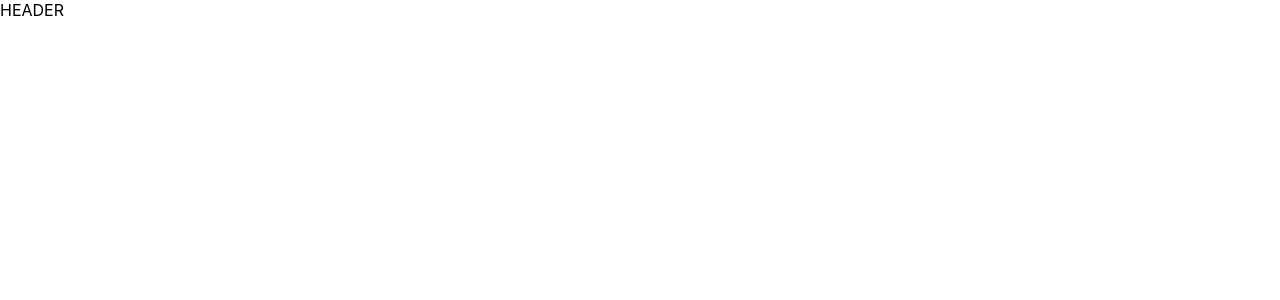
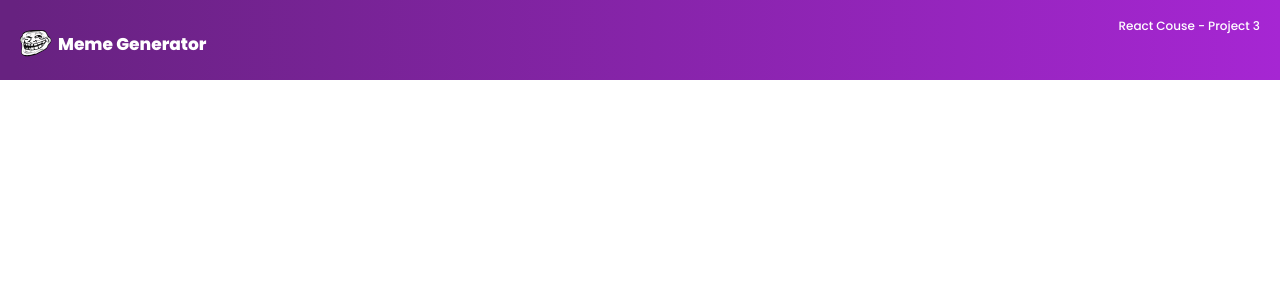
Before and after one commit to eugenia1984/scrimba-proyect3, a React (Create React App) app: page / in a window 1280 px wide. Shown: the top 300 px of the page. Built offline with nearby package versions, Linux system fonts and the light colour scheme.

Commit message:
agrego el header

```diff
--- a/src/components/header/Header.jsx
+++ b/src/components/header/Header.jsx
@@ -1,6 +1,16 @@
+import "./HeaderStyles.css";
+import logo from "../../assets/troll-face.svg";
+import Logo from "./Logo";
+import Title from "./Title";
+import SubTitle from "./SubTitle";
+
 function Header() {
   return (
-    <header>HEADER</header>
+    <header>
+      <Logo logo={logo}/>
+      <Title headline="Meme Generator"/>
+      <SubTitle text="React Couse - Project 3"/>
+    </header>
   );
 }
 
--- /dev/null
+++ b/src/components/header/HeaderStyles.css
@@ -0,0 +1,53 @@
+@import url('https://fonts.googleapis.com/css2?family=Poppins:ital,wght@0,100;0,200;0,300;0,400;0,500;0,800;1,600&display=swap');
+
+header {
+  position: absolute;
+  width: 100%;
+  height: 80px;
+  left: 0px;
+  top: 0px;
+  background: linear-gradient(90deg, #672280 1.18%, #A626D3 100%);
+  color: white;
+  font-family: 'Poppins', sans-serif;
+}
+
+.troll-face {
+  position: absolute;
+  width: 32px;
+  height: 27px;
+  left: 20px;
+  top: 30px;
+}
+
+.title {
+  position: absolute;
+  width: 150px;
+  height: 40px;
+  left: 58px;
+  top: 21px;
+}
+
+.title h1 {
+  font-style: normal;
+  font-weight: 700;
+  font-size: 17px;
+  line-height: 24px;
+  color: #FFFFFF;
+}
+
+.sub-title {
+  position: absolute;
+  width: 189px;
+  height: 43px;
+  right: 20px;
+  top: 8px
+}
+
+.sub-title h2 {
+  font-style: normal;
+  font-weight: 500;
+  font-size: 12px;
+  line-height: 15px;
+  text-align: right;
+  color: #FFFFFF;
+}
--- /dev/null
+++ b/src/components/header/Logo.jsx
@@ -0,0 +1,12 @@
+function Logo({ logo}) {
+  return (
+    <div>
+      <img
+        src={logo}
+        alt="logo con una cara"
+        className="troll-face"/>
+    </div>
+  );
+}
+
+export default Logo;
--- /dev/null
+++ b/src/components/header/SubTitle.jsx
@@ -0,0 +1,10 @@
+function SubTitle( { text } ) {
+  return (
+    <div
+      className="sub-title">
+      <h2> { text }</h2>
+    </div>
+  );
+}
+
+export default SubTitle;
--- /dev/null
+++ b/src/components/header/Title.jsx
@@ -0,0 +1,10 @@
+function Title({headline}) {
+  return (
+    <div
+      className="title">
+      <h1> { headline } </h1>
+    </div>
+  );
+}
+
+export default Title;
```
Also changed, not shown: src/assets/troll-face.svg (added).
